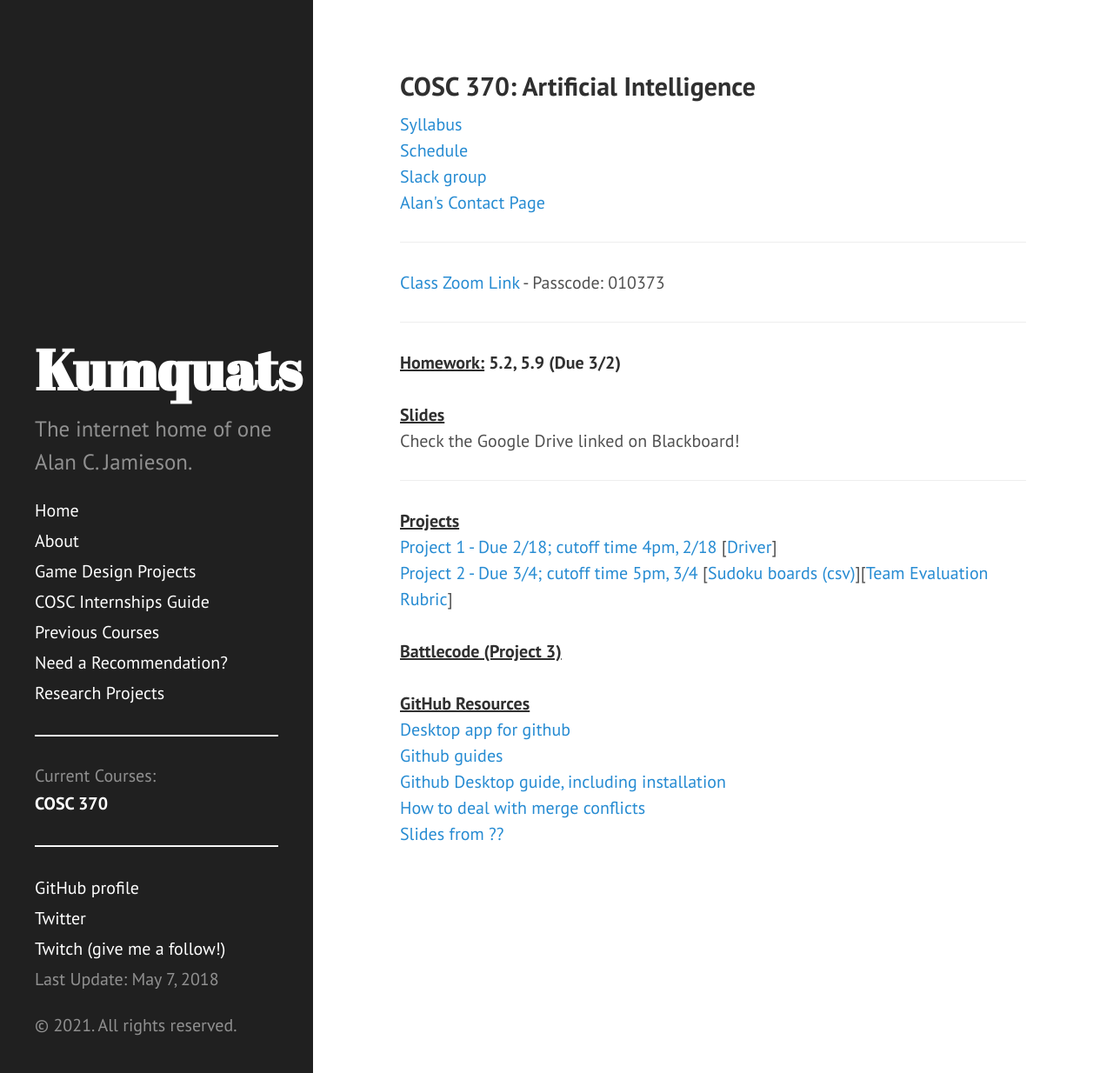
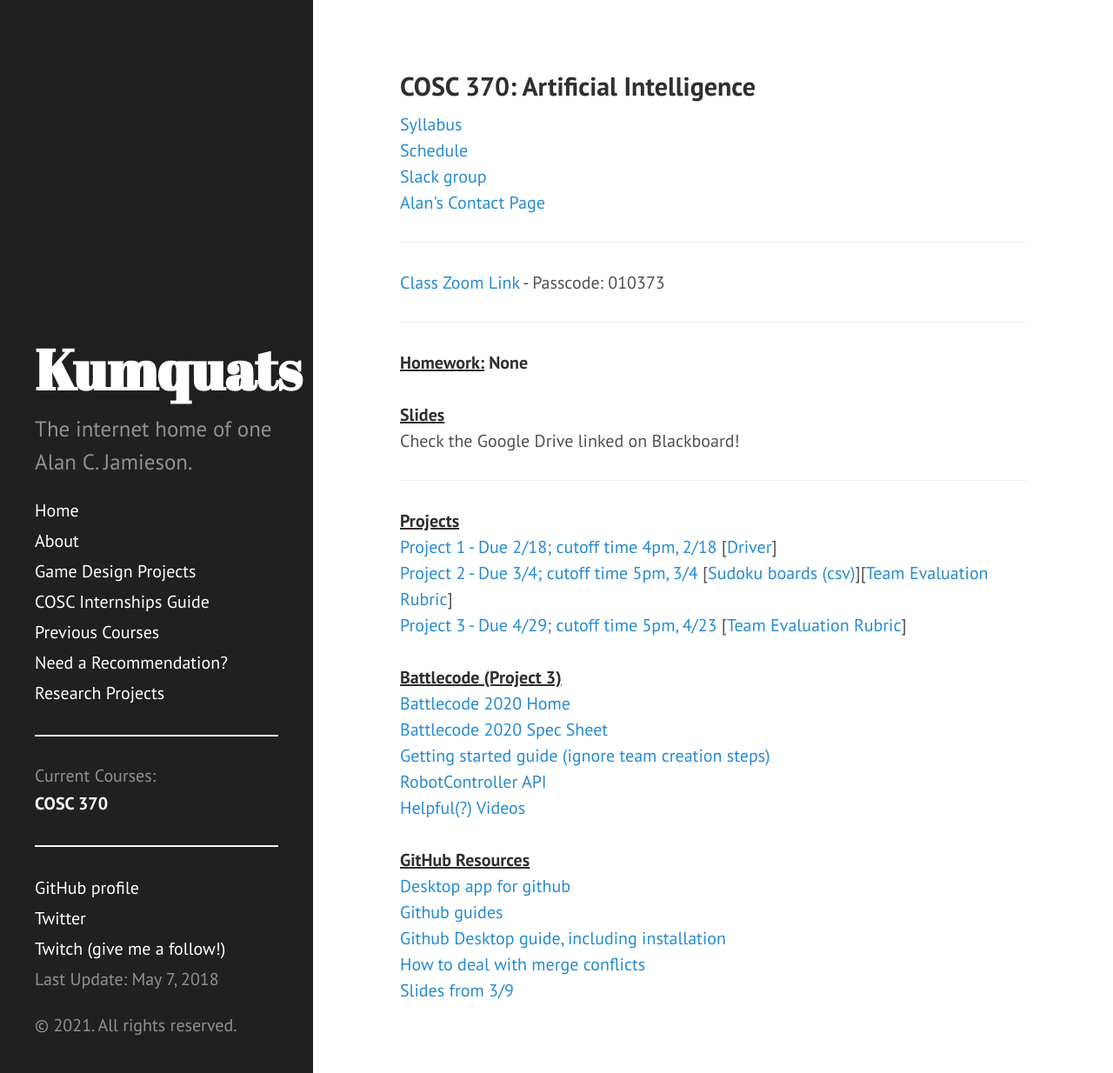
Before and after one commit to ripark/ripark.github.io, a Jekyll site: the page built from s21/cosc370.html, in a window 1280 px wide and 1234 px high. Shown: the whole window at 87% size. Built offline with Jekyll 4.4.1, drawn with Linux system fonts in a browser that asks for light colours; Markdown is read by kramdown in place of the engine named in the settings.

Commit message:
Project 3 update

```diff
--- a/s21/cosc370.html
+++ b/s21/cosc370.html
@@ -15,7 +15,7 @@ shorttitle: "COSC 370"
 <hr>
 <a href="https://www.google.com/url?q=https://smcm.zoom.us/j/91347149390&sa=D&source=calendar&ust=1610836410892000&usg=AOvVaw0xcZZVQtNl4YckSuFByTUx">Class Zoom Link</a> - Passcode: 010373<br>
 <hr>
-<strong><u>Homework:</u> 5.2, 5.9 (Due 3/2)</strong>
+<strong><u>Homework:</u> None </strong>
 <br>
 <br>
 <strong><u>Slides</strong></u>
@@ -29,8 +29,20 @@ Check the Google Drive linked on Blackboard!
 <br>
 <a href="http://ripark.github.io/s21/COSC370Asg2.pdf">Project 2 - Due 3/4; cutoff time 5pm, 3/4</a> [<a href="http://ripark.github.io/s19/sudoku.zip">Sudoku boards (csv)</a>][<a href="http://ripark.github.io/s21/370Proj2TeamEval.docx">Team Evaluation Rubric</a>]
 <br>
+<a href="http://ripark.github.io/s21/COSC370FinalProj.pdf">Project 3 - Due 4/29; cutoff time 5pm, 4/23</a> [<a href="http://ripark.github.io/s21/370Proj3TeamEval.docx">Team Evaluation Rubric</a>]
+<br>
 <br>
 <strong><u>Battlecode (Project 3)</strong></u>
+<br>
+<a href="https://2020.battlecode.org/home">Battlecode 2020 Home</a>
+<br>
+<a href="https://2020.battlecode.org/specs.html">Battlecode 2020 Spec Sheet</a>
+<br>
+<a href="https://2020.battlecode.org/getting-started">Getting started guide (ignore team creation steps)</a>
+<br>
+<a href="https://2020.battlecode.org/javadoc/index.html">RobotController API</a>
+<br>
+<a href="https://www.youtube.com/watch?v=G4YwPfY2eBs&list=PLzybaECz2FwTqIyk6Yt57yCa2emaD6VTG">Helpful(?) Videos</a>
 <br>
 <br>
 <strong><u>GitHub Resources</strong></u>
@@ -43,5 +55,5 @@ Check the Google Drive linked on Blackboard!
 <br>
 <a href="https://help.github.com/articles/resolving-a-merge-conflict-on-github/">How to deal with merge conflicts</a>
 <br>
-<a href="http://ripark.github.io/s19/GitHubSlides.pdf">Slides from ??</a>
+<a href="http://ripark.github.io/s19/GitHubSlides.pdf">Slides from 3/9</a>
 <br>
```
Also changed, not shown: 2 other files.
